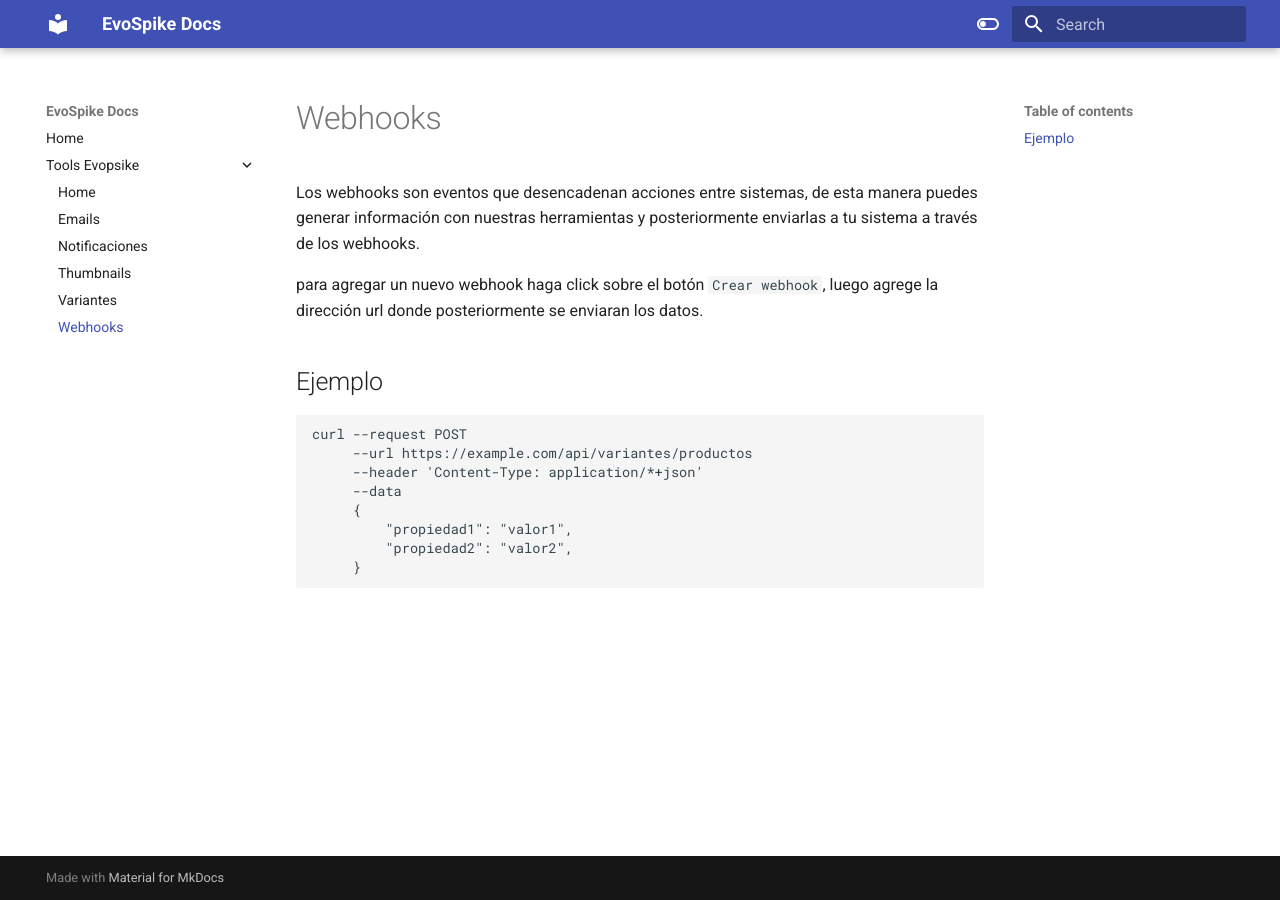
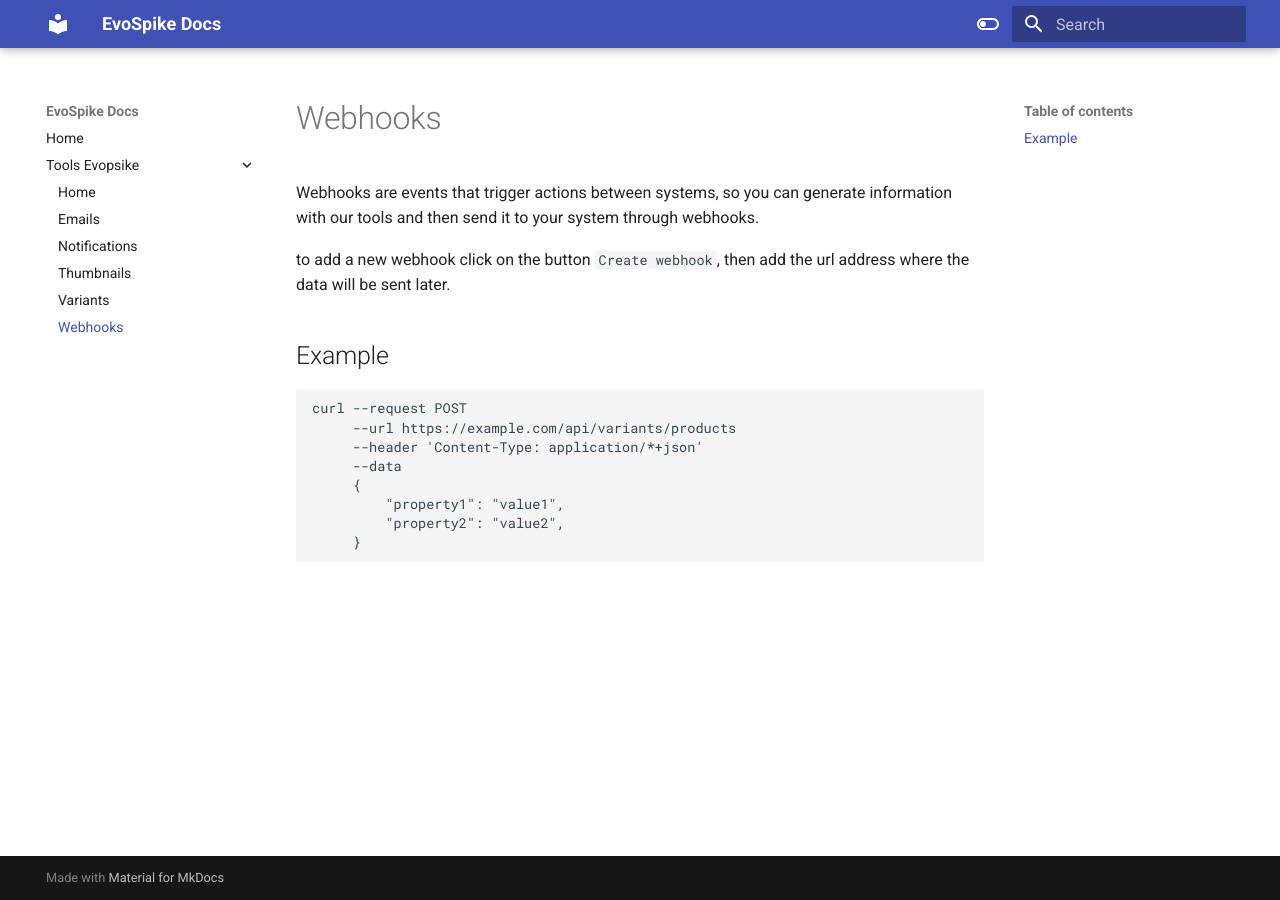
Before and after one commit to enmanuellopez02/EvoSpike.Docs, an MkDocs documentation site: the page built from docs/tools-evopsike/webhooks.md, in a window 1280 px wide. Built offline with MkDocs 1.6.1 and Material for MkDocs 9.7.7, drawn with Linux system fonts in a browser that asks for light colours.

````diff
--- a/docs/tools-evopsike/webhooks.md
+++ b/docs/tools-evopsike/webhooks.md
@@ -1,18 +1,18 @@
 # Webhooks
 
-Los webhooks son eventos que desencadenan acciones entre sistemas, de esta manera puedes generar información con nuestras herramientas y posteriormente enviarlas a tu sistema a través de los webhooks.
+Webhooks are events that trigger actions between systems, so you can generate information with our tools and then send it to your system through webhooks.
 
-para agregar un nuevo webhook haga click sobre el botón `Crear webhook`, luego agrege la dirección url donde posteriormente se enviaran los datos.
+to add a new webhook click on the button `Create webhook`, then add the url address where the data will be sent later.
 
-## Ejemplo
+## Example
 
 ```
 curl --request POST
-     --url https://example.com/api/variantes/productos
+     --url https://example.com/api/variants/products
      --header 'Content-Type: application/*+json'
      --data
      {
-         "propiedad1": "valor1",
-         "propiedad2": "valor2",
+         "property1": "value1",
+         "property2": "value2",
      }
 ```
--- a/mkdocs.yml
+++ b/mkdocs.yml
@@ -6,9 +6,9 @@ nav:
     - 'Tools Evopsike':
         - Home: tools-evopsike/index.md
         - Emails: tools-evopsike/emails.md
-        - Notificaciones: tools-evopsike/notificaciones-push.md
+        - Notifications: tools-evopsike/push-notifications.md
         - Thumbnails: tools-evopsike/thumbnails.md
-        - Variantes: tools-evopsike/variantes-de-productos.md
+        - Variants: tools-evopsike/product-variations.md
         - Webhooks: tools-evopsike/webhooks.md
 
 extra_css:
````
Also changed, not shown: docs/index.md (+6 -6 lines), docs/tools-evopsike/emails.md (+6 -6 lines), docs/tools-evopsike/index.md (+3 -3 lines), docs/tools-evopsike/notificaciones-push.md (deleted, +0 -128 lines), docs/tools-evopsike/product-variations.md (added, +41 -0 lines), docs/tools-evopsike/push-notifications.md (added, +128 -0 lines), docs/tools-evopsike/thumbnails.md (+2 -2 lines), docs/tools-evopsike/variantes-de-productos.md (deleted, +0 -41 lines), 1 other file.
